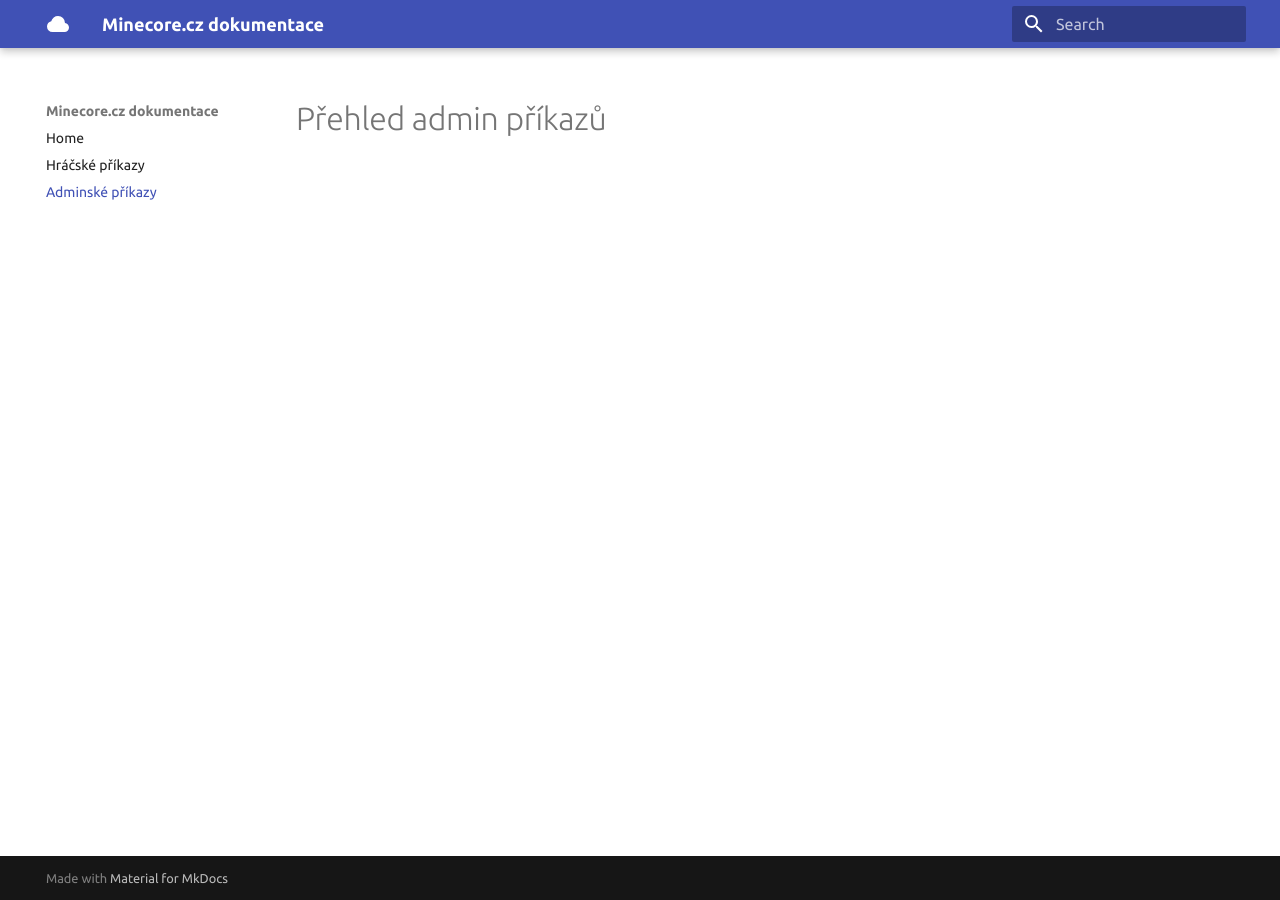
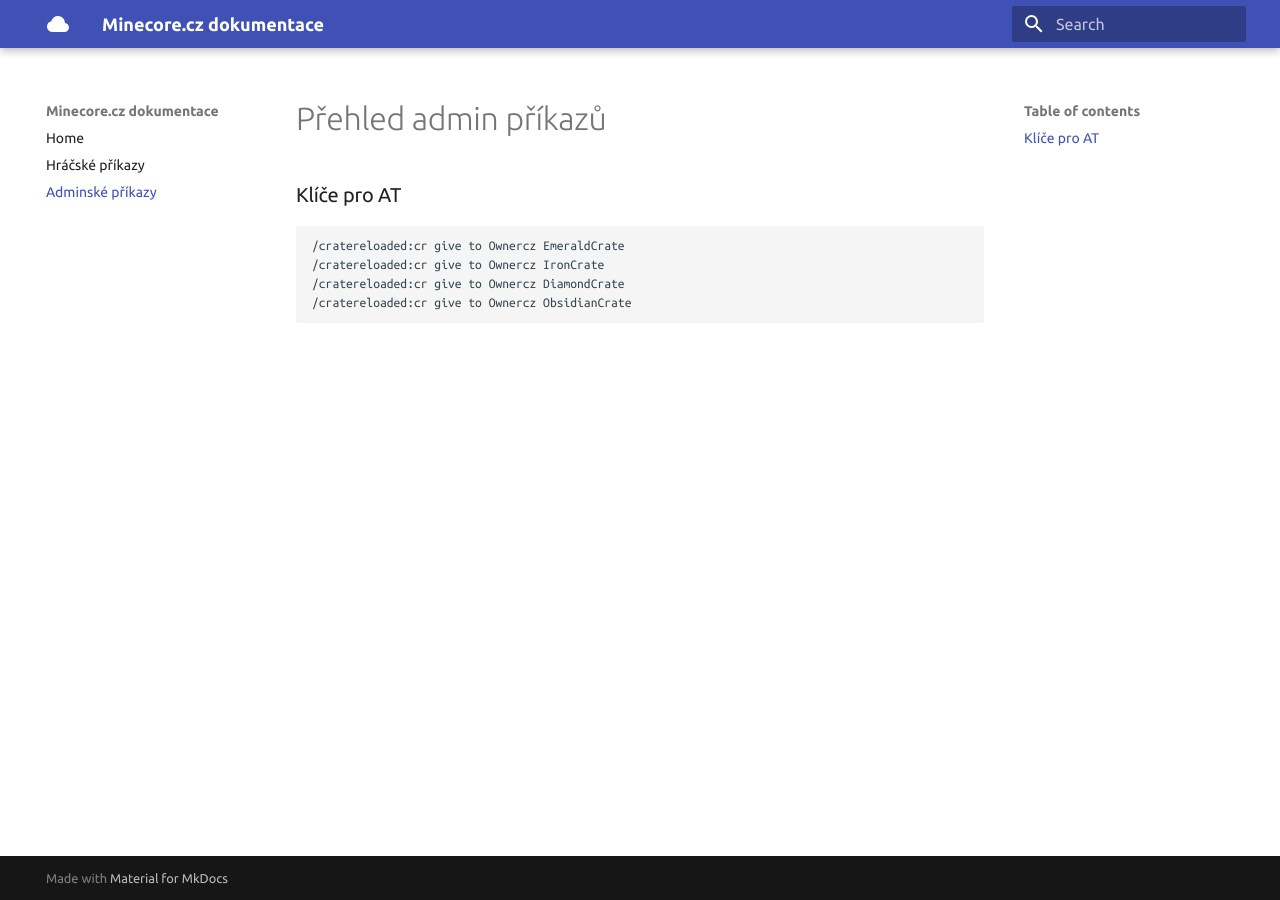
Before and after one commit to Ownercz/minecore-docs, an MkDocs documentation site: the page built from docs/admin.md, in a window 1280 px wide. Built offline with MkDocs 1.6.1 and Material for MkDocs 9.7.7, drawn with Linux system fonts in a browser that asks for light colours.

Commit message:
Update admin.md

````diff
--- a/docs/admin.md
+++ b/docs/admin.md
@@ -1 +1,10 @@
 # Přehled admin příkazů
+
+
+### Klíče pro AT
+```
+/cratereloaded:cr give to Ownercz EmeraldCrate
+/cratereloaded:cr give to Ownercz IronCrate
+/cratereloaded:cr give to Ownercz DiamondCrate
+/cratereloaded:cr give to Ownercz ObsidianCrate
+```
````
